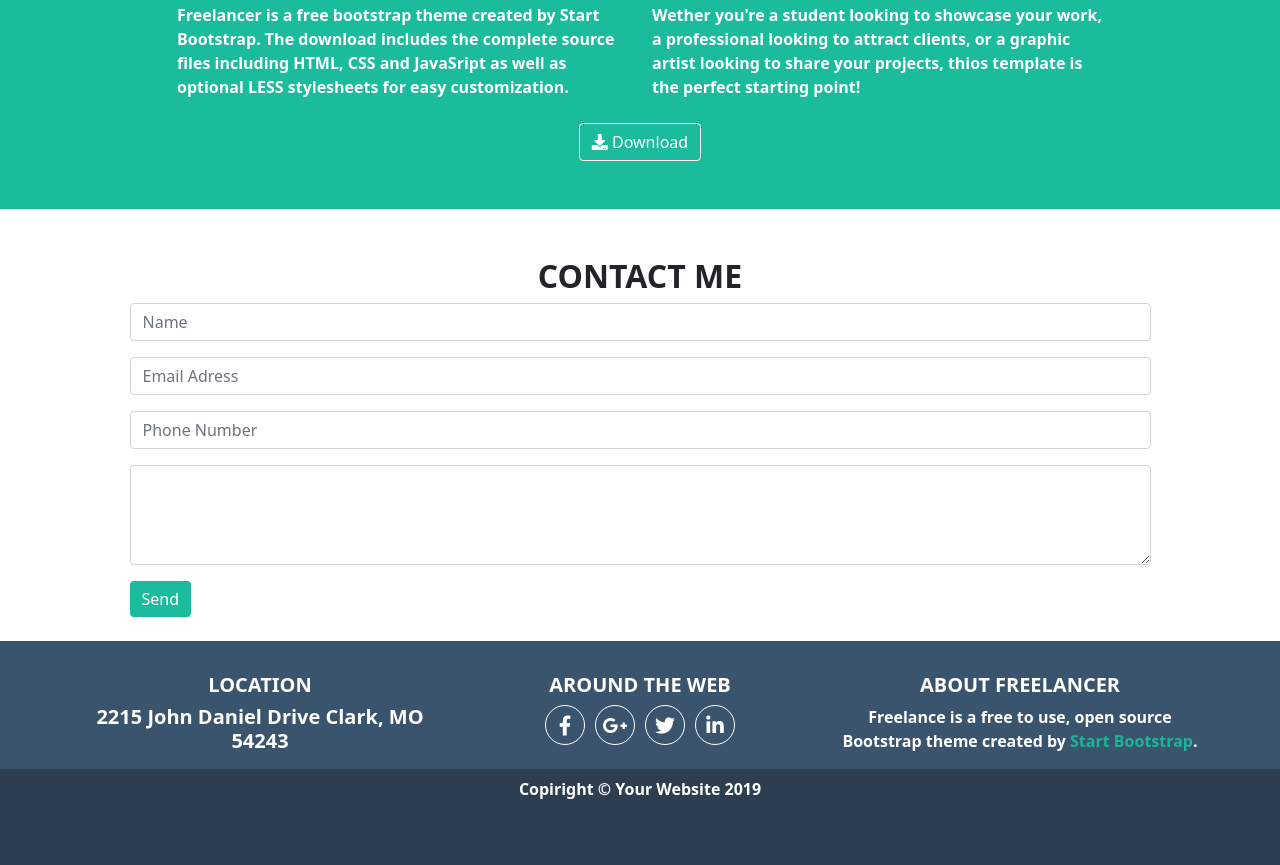
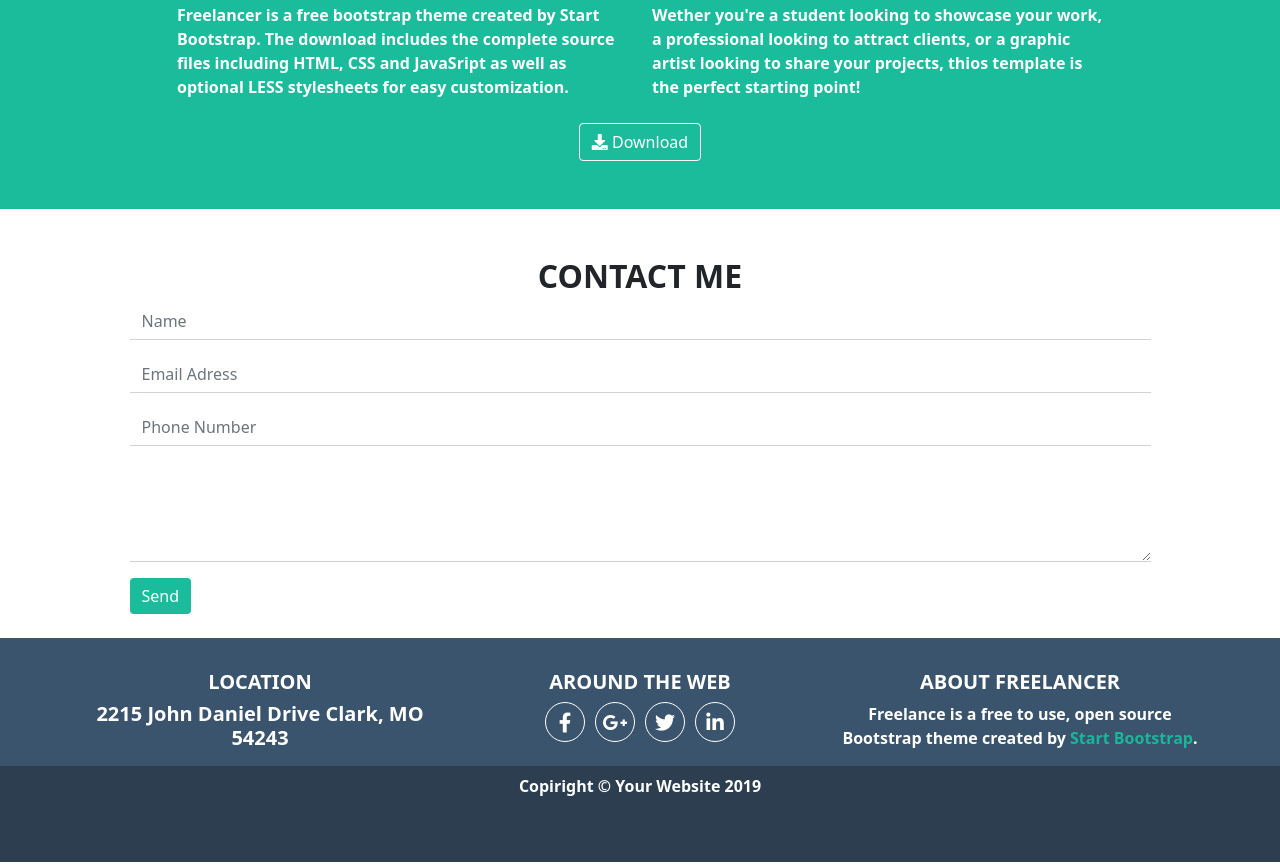
Before and after one commit to DavideZattra/html-css-bootstrap-freelancer, a plain HTML site: page index.html in a window 1280 px wide. Shown: the part 1373-2238 px from the top of the page. Drawn offline with nearby package versions, Linux system fonts and the light colour scheme.

Commit message:
form border fixed

```diff
--- a/css/style.css
+++ b/css/style.css
@@ -32,6 +32,12 @@
 }
 
 /* CONTACT-ME STYLE */
+#contact-me .form-control{
+    border: none;
+    border-radius: 0;
+    border-bottom: 1px solid #ced4da;
+}
+
 #contact-me button{
     border: none;
 }
```
